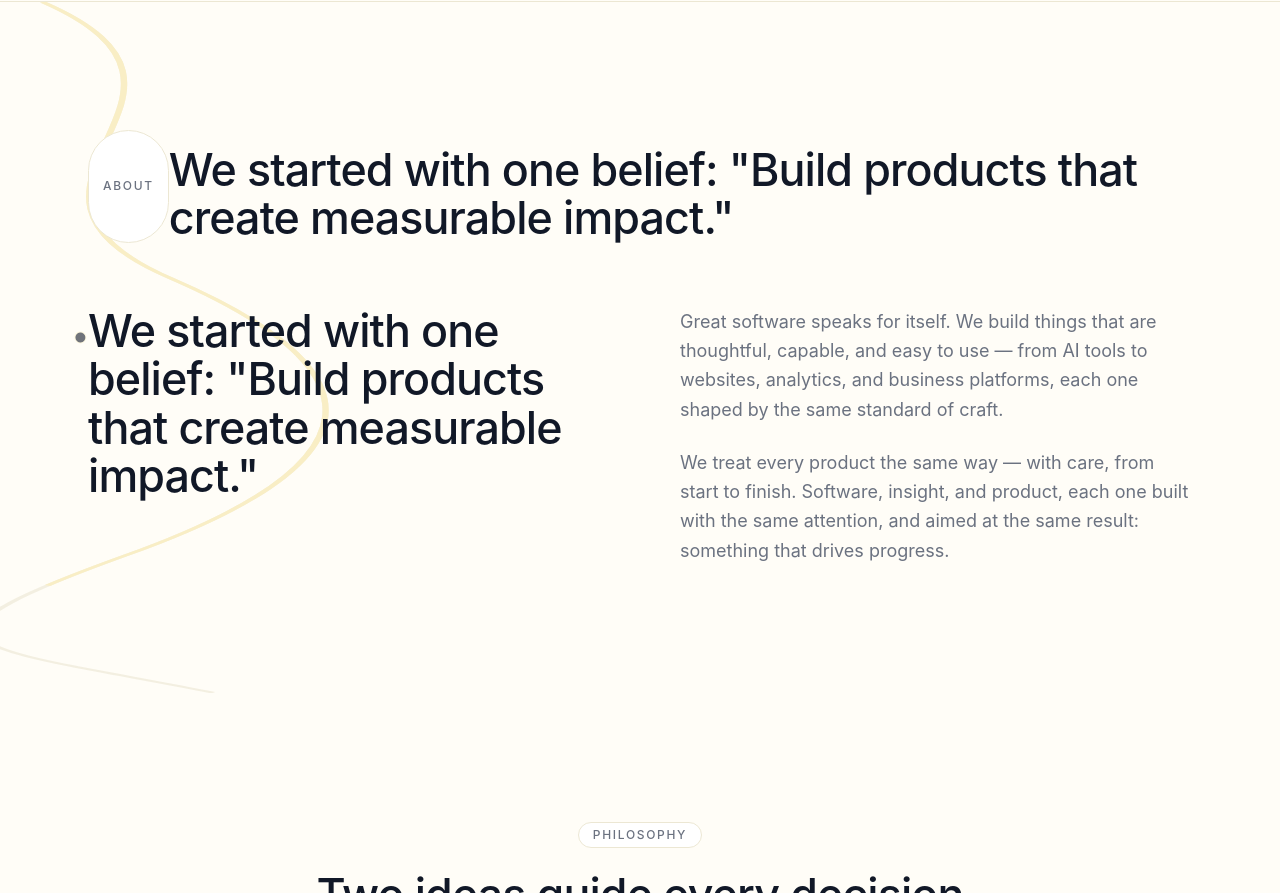
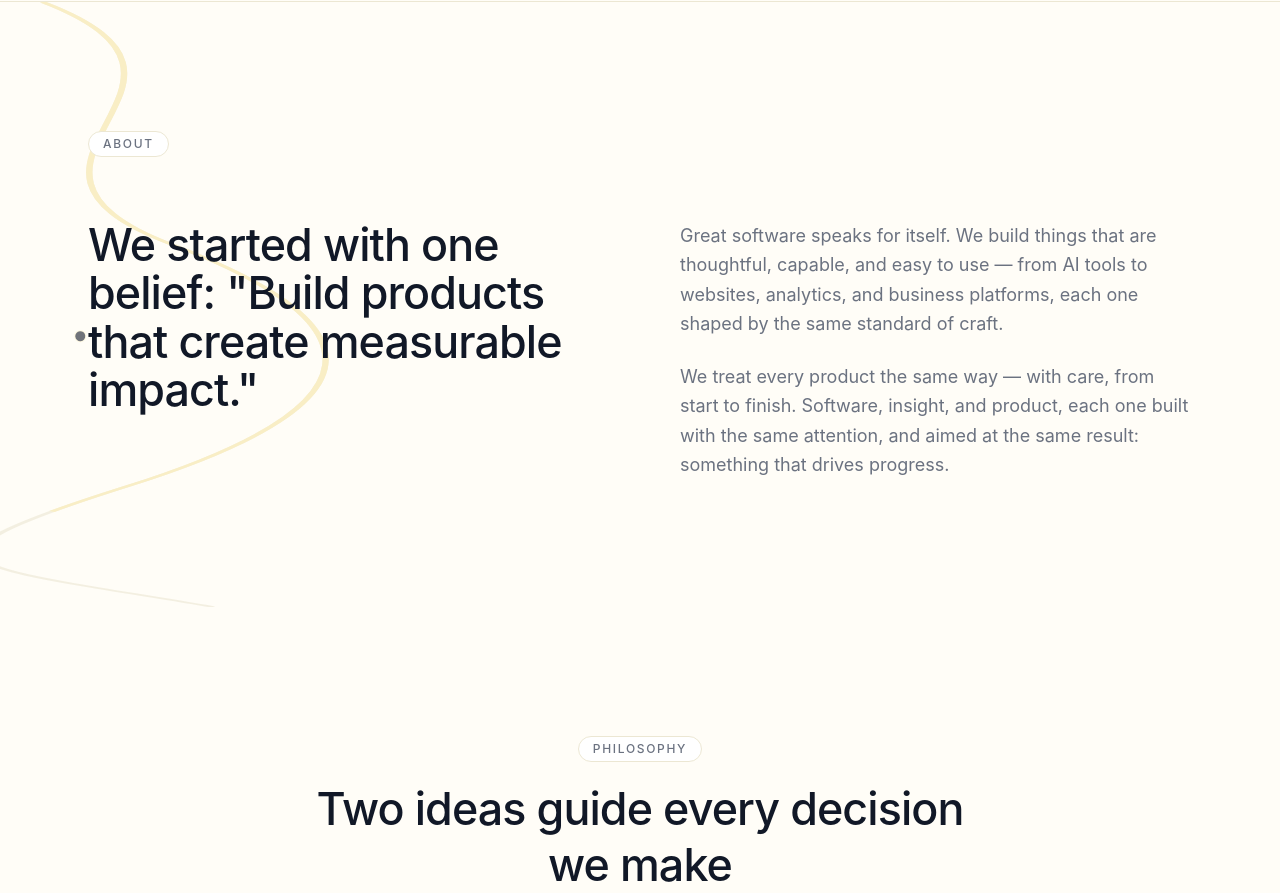
Before and after one commit to Aropath/AP-Website, a Next.js app: page / in a window 1280 px wide. Shown: the part 3118-4011 px from the top of the page. Built offline with nearby package versions, Linux system fonts and the light colour scheme; a web font is replaced by a local one.

Commit message:
about section

```diff
--- a/src/components/home/About.tsx
+++ b/src/components/home/About.tsx
@@ -14,22 +14,22 @@ export function About() {
       <PathTrail className="left-0 hidden w-1/3 opacity-60 lg:block" />
 
       <Container className="relative">
+        {/* About capsule */}
         <motion.div
           initial="hidden"
           whileInView="visible"
           viewport={{ once: true, margin: "-100px" }}
           variants={fadeUp}
-          className="mb-12 flex justify-center lg:mb-16"
+          className="mb-12 lg:mb-16"
         >
           <span className="inline-flex items-center rounded-full border border-line bg-card px-3.5 py-1 text-xs font-medium uppercase tracking-[0.14em] text-ink-muted">
             About
           </span>
-          <h2 className="mt-4 font-display text-display-lg font-medium text-ink">
-            We started with one belief: &quot;Build products that create measurable impact.&quot;
-          </h2>
         </motion.div>
 
+        {/* Main content */}
         <div className="grid gap-14 lg:grid-cols-2 lg:gap-20">
+          {/* Left heading */}
           <motion.div
             initial="hidden"
             whileInView="visible"
@@ -37,10 +37,12 @@ export function About() {
             variants={slideFromLeft}
           >
             <h2 className="font-display text-display-lg font-medium text-ink">
-              We started with one belief: &quot;Build products that create measurable impact.&quot;
+              We started with one belief: &quot;Build products that create
+              measurable impact.&quot;
             </h2>
           </motion.div>
 
+          {/* Right content */}
           <motion.div
             initial="hidden"
             whileInView="visible"
@@ -49,15 +51,17 @@ export function About() {
             className="flex flex-col gap-6 text-lg leading-relaxed text-ink-muted"
           >
             <p>
-            Great software speaks for itself. We build things that are thoughtful,
-            capable, and easy to use — from AI tools to websites, analytics, and
-            business platforms, each one shaped by the same standard of craft.
+              Great software speaks for itself. We build things that are
+              thoughtful, capable, and easy to use — from AI tools to websites,
+              analytics, and business platforms, each one shaped by the same
+              standard of craft.
             </p>
 
             <p>
-            We treat every product the same way — with care, from start to finish.
-            Software, insight, and product, each one built with the same attention,
-            and aimed at the same result: something that drives progress.
+              We treat every product the same way — with care, from start to
+              finish. Software, insight, and product, each one built with the
+              same attention, and aimed at the same result: something that
+              drives progress.
             </p>
           </motion.div>
         </div>
```
Lines whose indentation alone changed are shown as unchanged.
